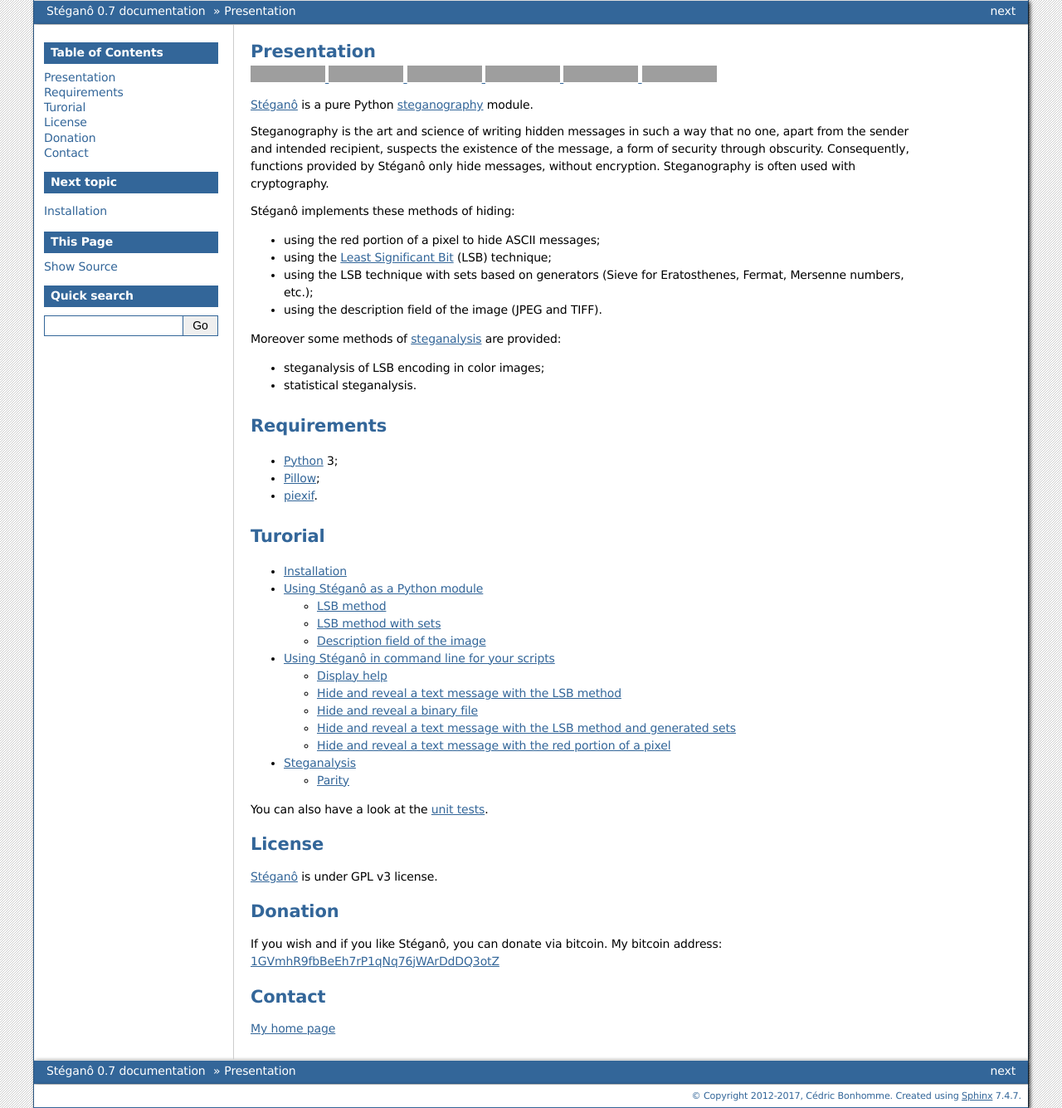
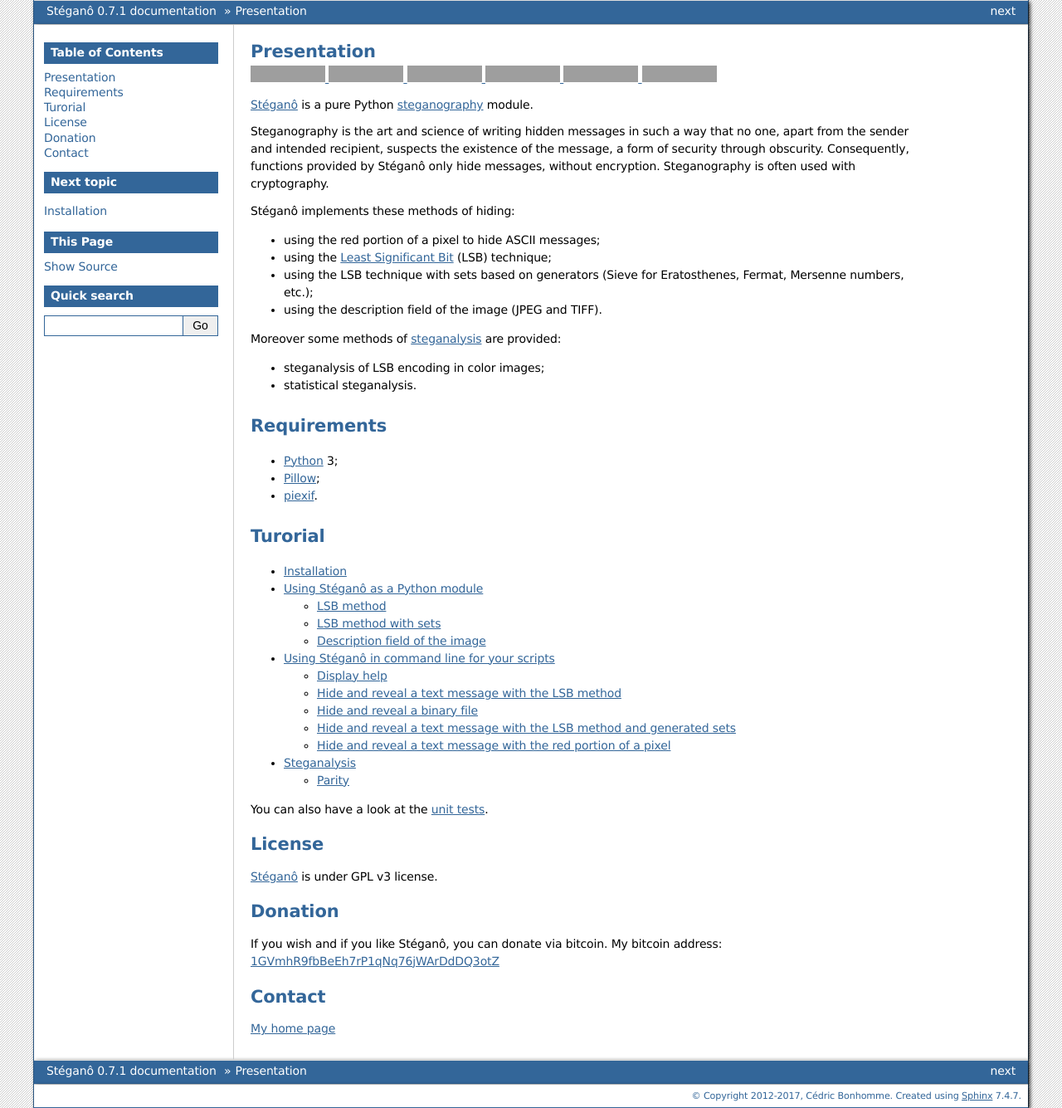
Before and after one commit to cedricbonhomme/Stegano, a Sphinx documentation site: the page built from docs/index.rst, in a window 1280 px wide, cut to the strip 0-1335 px from the top of the page. Shown: the whole strip at 83% size. Built offline with Sphinx 7.4.7, drawn with Linux system fonts in a browser that asks for light colours; grey boxes are pictures that could not be loaded.

Commit message:
Release 0.7.1.

```diff
--- a/docs/conf.py
+++ b/docs/conf.py
@@ -50,7 +50,7 @@
 # The short X.Y version.
 version = '0.7'
 # The full version, including alpha/beta/rc tags.
-release = '0.7'
+release = '0.7.1'
 
 # The language for content autogenerated by Sphinx. Refer to documentation
 # for a list of supported languages.
--- a/setup.py
+++ b/setup.py
@@ -36,7 +36,7 @@
 
 setup(
     name='Stegano',
-    version='0.7',
+    version='0.7.1',
     author='Cédric Bonhomme',
     author_email='cedric@cedricbonhomme.org',
     packages=packages,
```
Also changed, not shown: CHANGELOG.rst (+7 -0 lines).
